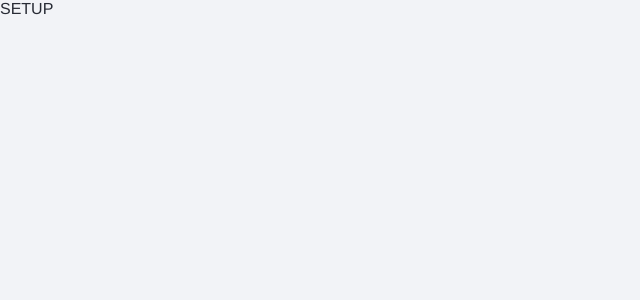
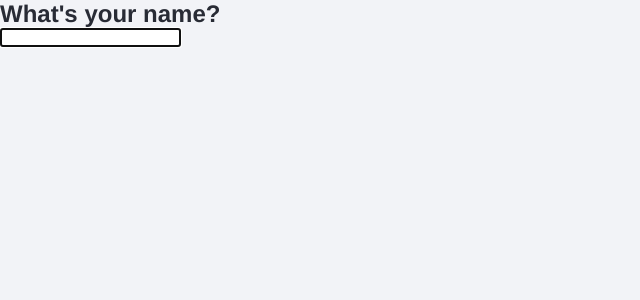
Before and after one commit to samsour/stats-n-stuff, a Vue app: page /setup in a window 1280 px wide. Shown: the top 300 px of the page, without its empty margins (0-640 px from the left). Built offline with nearby package versions, Linux system fonts and the light colour scheme.

Commit message:
Implement setup logic

```diff
--- a/src/components/Settings.vue
+++ b/src/components/Settings.vue
@@ -1,7 +1,8 @@
 <template>
   <div class="settings">
-      <input class="settings__input" type="text" v-model="locationInput" />
-      <button @click="refresh" class="settings__button">Refresh</button>
+      Hello {{ name }} from {{ location }}
+      <!-- <input class="settings__input" type="text" v-model="locationInput" />
+      <button @click="refresh" class="settings__button">Refresh</button> -->
   </div>
 </template>
 
@@ -11,14 +12,10 @@ import { mapGetters } from 'vuex';
 export default {
     name: "settings",
     computed: {
-        locationInput: {
-            get() {
-                return this.$store.getters["location"];
-            },
-            set(locationName) {
-                this.$store.commit("SET_LOCATION", locationName);
-            }
-        }
+        ...mapGetters([
+            'name',
+            'location',
+        ])
     },
     methods: {
         refresh() {
--- /dev/null
+++ b/src/components/SetupLocation.vue
@@ -0,0 +1,42 @@
+<template>
+    <section class="setup-location">
+        <h2>{{ text }}</h2>
+        <input v-model="location" @keydown.enter="save" ref="input">
+        {{ location }}
+    </section>
+</template>
+
+<script>
+export default {
+    name: "setup-location",
+    computed: {
+        location: {
+            get() {
+                return this.$store.getters["location"];
+            },
+            set(locationName) {
+                this.$store.commit("SET_LOCATION", locationName);
+            }
+        }
+    },
+    data: () => ({
+        text: "Where are you?"
+    }),
+    methods: {
+        save() {
+            // save condition
+            if(this.location.length > 0) {
+                this.$emit("save");
+            }
+        }
+    },
+    mounted() {
+        this.$refs.input.focus();
+    }
+}
+</script>
+
+<style lang="scss" scoped>
+.setup-location {
+}
+</style>
--- /dev/null
+++ b/src/components/SetupName.vue
@@ -0,0 +1,43 @@
+<template>
+    <section class="setup-name">
+        <h2>{{ text }}</h2>
+        <input v-model="name" @keydown.enter="save" ref="input" />
+        {{ name }}
+    </section>
+</template>
+
+<script>
+export default {
+    name: "setup-name",
+    computed: {
+        name: {
+            get() {
+                return this.$store.getters["name"];
+            },
+            set(name) {
+                this.$store.commit("SET_NAME", name);
+            }
+        }
+    },
+    data: () => ({
+        text: "What's your name?"
+    }),
+    methods: {
+        save() {
+            // save condition
+            if(this.name.length > 0) {
+                this.$emit("save");
+            }
+        }
+    },
+    mounted() {
+        this.$refs.input.focus();
+    }
+}
+</script>
+
+<style lang="scss" scoped>
+.setup-name {
+
+}
+</style>
--- a/src/router.js
+++ b/src/router.js
@@ -31,8 +31,12 @@ const router = new Router({
 });
 
 router.beforeEach((to, from, next) => {
-    if (!store.getters.setupCompleted && to.path !== '/setup') next('/setup')
-    else next()
+    if (store.getters.missingSettings.length > 0 && to.path !== '/setup') {
+      store.commit("SAVE_CURRENT_ROUTE", from.path);
+      next('/setup')
+    } else {
+      next();
+    }
 })
 
 export default router;
--- a/src/store/index.js
+++ b/src/store/index.js
@@ -12,20 +12,29 @@ export default new Vuex.Store({
     },
     state: {
         settings: {
-            location: 'Frankfurt',
-            name: 'User',
+            name: '',
+            location: '',
             language: 'en'
-        }
+        },
+        lastRouteBeforeSetup: ""
     },
     getters: {
         location: state => state.settings.location,
-        setupCompleted: state => {
-            return state.settings['location'].length > 0 && state.settings['name'].length > 0 && state.settings['language'].length > 0
+        name: state => state.settings.name,
+
+        missingSettings: state => {
+            return Object.keys(state.settings).filter(setting => state.settings[setting].length === 0);
         }
     },
     mutations: {
         SET_LOCATION(state, data) {
             state.settings.location = data;
+        },
+        SET_NAME(state, name) {
+            state.settings.name = name;
+        },
+        SAVE_CURRENT_ROUTE(state, slug) {
+            state.lastRouteBeforeSetup = slug;
         }
     }
 })
--- a/src/views/Setup.vue
+++ b/src/views/Setup.vue
@@ -1,13 +1,43 @@
 <template>
-  <div class="setup">
-      SETUP
-  </div>
+    <div :class="$options.name">
+        <setup-name v-if="activeSection === 'name'" @save="activateNext" />
+        <setup-location v-if="activeSection === 'location'" @save="activateNext" />
+    </div>
 </template>
 
 <script>
+import SetupName from "../components/SetupName";
+import SetupLocation from "../components/SetupLocation";
+
 export default {
-    name: 'setup'
-}
+    name: "setup",
+    components: {
+        SetupLocation,
+        SetupName
+    },
+    computed: {
+        missingSettings(){
+            return this.$store.getters["missingSettings"]
+        }
+    },
+    data: () => ({
+        activeSection: "name"
+    }),
+    created() {
+        this.activateNext();
+    },
+    methods: {
+        activateNext() {
+            if (this.missingSettings.length > 0) {
+                this.activeSection = this.missingSettings[0];
+                console.log("ACTIVATING", this.activeSection);
+            } else {
+                const back = this.$store.state.lastRouteBeforeSetup;
+                if (back) this.$router.replace(back);
+            }
+        }
+    }
+};
 </script>
 
 <style lang="scss" scoped>
```
